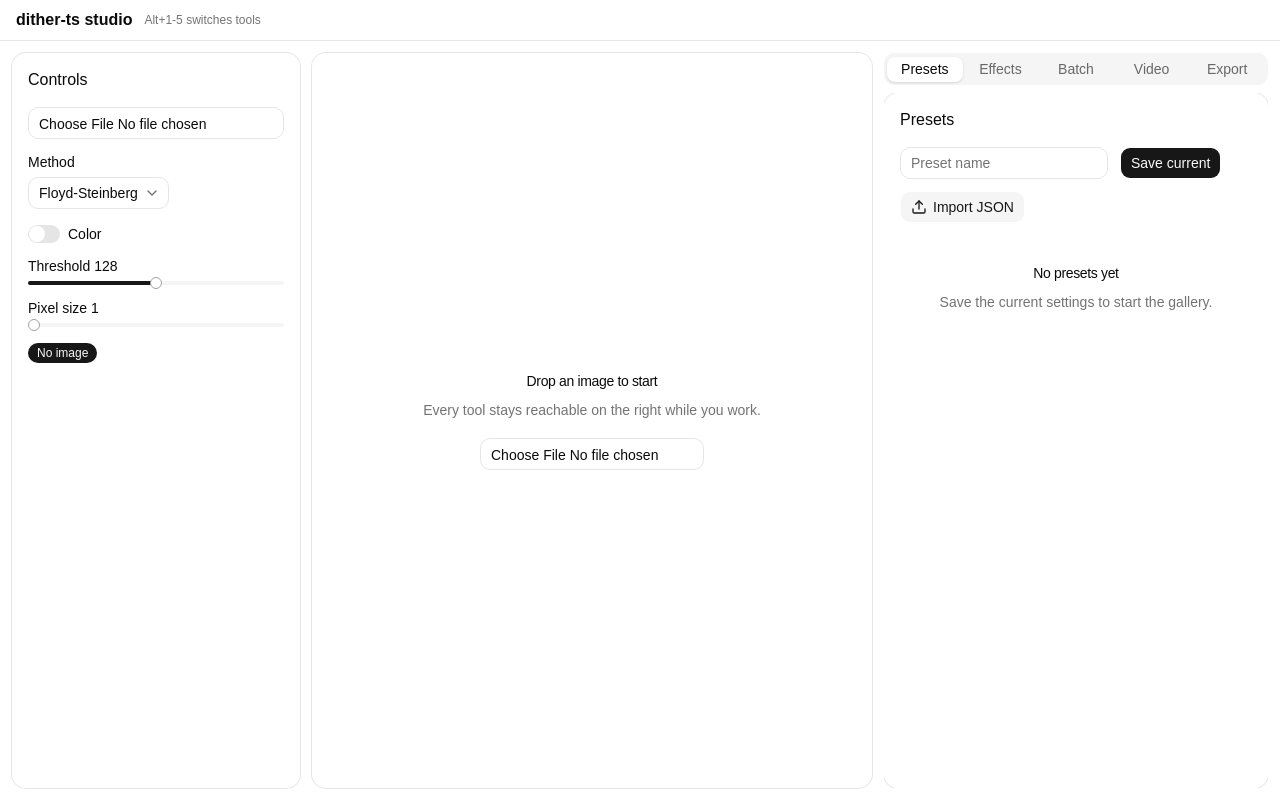
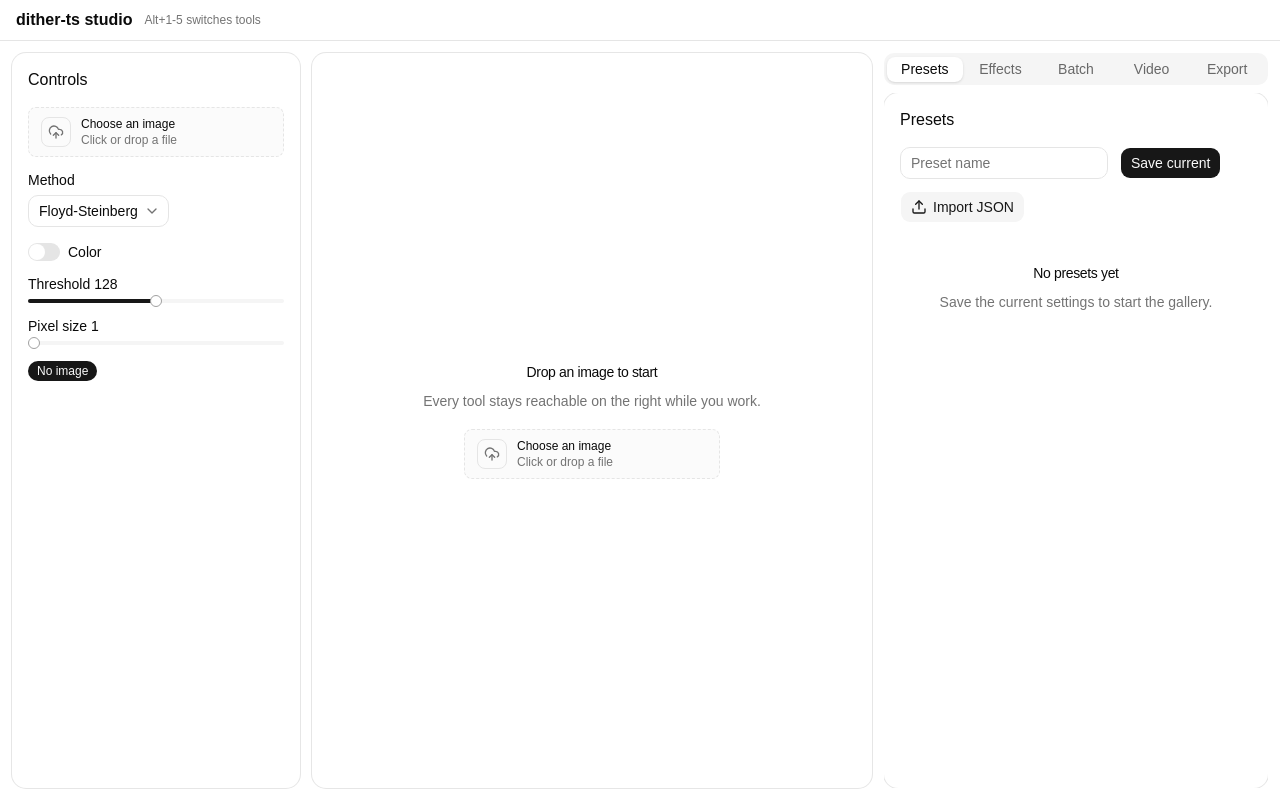
Before and after one commit to lilianpichard/dither-ts, a React (Vite) app in the folder app/: page / in a window 1280 px wide. Built offline with nearby package versions, Linux system fonts and the light colour scheme.

Commit message:
feat: shared image dropzone in controls and canvas

```diff
--- a/app/src/App.tsx
+++ b/app/src/App.tsx
@@ -4,6 +4,7 @@ import { stripKeys } from "./presets/store";
 import { useApp } from "./store";
 import CanvasViewport from "./components/CanvasViewport";
 import ControlPanel from "./components/ControlPanel";
+import { ImageDropzone } from "./components/ImageDropzone";
 import ToolsPanel, { TOOL_IDS, type ToolId } from "./components/ToolsPanel";
 import { Toaster } from "@/components/ui/sonner";
 import {
@@ -13,7 +14,6 @@ import {
   EmptyHeader,
   EmptyTitle,
 } from "@/components/ui/empty";
-import { Input } from "@/components/ui/input";
 import { Card } from "@/components/ui/card";
 
 let jobSeq = 0;
@@ -27,7 +27,12 @@ async function fileToSource(file: File) {
   ctx.drawImage(bmp, 0, 0);
   const data = ctx.getImageData(0, 0, bmp.width, bmp.height);
   const copy = new Uint8ClampedArray(data.data);
-  return { width: bmp.width, height: bmp.height, pixels: copy.buffer as ArrayBuffer };
+  return {
+    width: bmp.width,
+    height: bmp.height,
+    pixels: copy.buffer as ArrayBuffer,
+    name: file.name,
+  };
 }
 
 export default function App() {
@@ -106,12 +111,7 @@ export default function App() {
                   </EmptyDescription>
                 </EmptyHeader>
                 <EmptyContent>
-                  <Input
-                    type="file"
-                    accept="image/*"
-                    className="w-56"
-                    onChange={(e) => void onFile(e.target.files?.[0])}
-                  />
+                  <ImageDropzone onFile={(f) => void onFile(f)} className="w-64" />
                 </EmptyContent>
               </Empty>
             </Card>
--- a/app/src/components/ControlPanel.tsx
+++ b/app/src/components/ControlPanel.tsx
@@ -1,8 +1,8 @@
 import { METHOD_NAMES, PALETTES } from "../../../src/index.js";
 import { useApp } from "../store";
+import { ImageDropzone } from "./ImageDropzone";
 import { Badge } from "@/components/ui/badge";
 import { Card, CardContent, CardHeader, CardTitle } from "@/components/ui/card";
-import { Input } from "@/components/ui/input";
 import { Label } from "@/components/ui/label";
 import {
   Select,
@@ -28,7 +28,12 @@ export default function ControlPanel({ onFile }: { onFile: (f: File | undefined)
         <CardTitle>Controls</CardTitle>
       </CardHeader>
       <CardContent className="flex min-h-0 flex-1 flex-col gap-4 overflow-y-auto">
-        <Input type="file" accept="image/*" onChange={(e) => void onFile(e.target.files?.[0])} />
+        <ImageDropzone
+          onFile={(f) => void onFile(f)}
+          fileName={source?.name}
+          busy={rendering}
+          busyLabel="Rendering…"
+        />
         <div className="flex flex-col gap-2">
           <Label>Method</Label>
           <Select value={params.method} onValueChange={(v) => setParams({ method: v })}>
--- /dev/null
+++ b/app/src/components/ImageDropzone.tsx
@@ -0,0 +1,116 @@
+import * as React from "react";
+import { CloudUpload, Loader2 } from "lucide-react";
+
+import { cn } from "@/lib/utils";
+
+interface ImageDropzoneProps {
+  onFile: (file: File) => void;
+  /** Currently loaded file name, shared across every picker instance. */
+  fileName?: string;
+  disabled?: boolean;
+  busy?: boolean;
+  busyLabel?: string;
+  label?: string;
+  hint?: string;
+  className?: string;
+}
+
+/**
+ * Compact image dropzone (click + drag & drop). Icon square + label +
+ * hint in one discreet row; bouncing icon + highlighted border while
+ * dragging; spinner + busy label while working. Keyboard accessible
+ * (real <button>). Shows the shared loaded file name when provided.
+ */
+export function ImageDropzone({
+  onFile,
+  fileName,
+  disabled = false,
+  busy = false,
+  busyLabel = "Loading…",
+  label = "Choose an image",
+  hint = "Click or drop a file",
+  className,
+}: ImageDropzoneProps) {
+  const inputRef = React.useRef<HTMLInputElement>(null);
+  const dragCount = React.useRef(0);
+  const [dragging, setDragging] = React.useState(false);
+  const inactive = disabled || busy;
+
+  const handleFile = (file: File | undefined | null) => {
+    if (!file || inactive) return;
+    if (!file.type.startsWith("image/")) return;
+    onFile(file);
+  };
+
+  return (
+    <div
+      onDragEnter={(e) => {
+        e.preventDefault();
+        if (inactive) return;
+        dragCount.current += 1;
+        setDragging(true);
+      }}
+      onDragLeave={(e) => {
+        e.preventDefault();
+        if (inactive) return;
+        dragCount.current = Math.max(0, dragCount.current - 1);
+        if (dragCount.current === 0) setDragging(false);
+      }}
+      onDragOver={(e) => e.preventDefault()}
+      onDrop={(e) => {
+        e.preventDefault();
+        dragCount.current = 0;
+        setDragging(false);
+        if (inactive) return;
+        handleFile(e.dataTransfer.files?.[0]);
+      }}
+    >
+      <button
+        type="button"
+        disabled={inactive}
+        onClick={() => inputRef.current?.click()}
+        aria-label={busy ? busyLabel : label}
+        className={cn(
+          "flex w-full cursor-pointer items-center gap-2.5 rounded-md border border-dashed px-3 py-2 text-left transition-colors",
+          dragging
+            ? "border-ring bg-muted"
+            : "border-border bg-muted/40 hover:border-ring/60 hover:bg-muted",
+          inactive && "cursor-not-allowed opacity-60 hover:border-border hover:bg-muted/40",
+          className,
+        )}
+      >
+        <span className="shrink-0 rounded-md border border-border p-1.5">
+          {busy ? (
+            <Loader2 className="size-4 animate-spin text-muted-foreground" />
+          ) : (
+            <CloudUpload
+              className={cn(
+                "size-4 text-muted-foreground",
+                dragging && "animate-bounce text-foreground",
+              )}
+            />
+          )}
+        </span>
+        <span className="min-w-0 flex-1">
+          <span className="block truncate text-xs font-medium">
+            {busy ? busyLabel : dragging ? "Drop the image" : (fileName ?? label)}
+          </span>
+          {!busy && <span className="block truncate text-xs text-muted-foreground">{hint}</span>}
+        </span>
+      </button>
+      <input
+        ref={inputRef}
+        type="file"
+        accept="image/*"
+        tabIndex={-1}
+        aria-hidden
+        className="hidden"
+        disabled={inactive}
+        onChange={(e) => {
+          handleFile(e.target.files?.[0]);
+          e.currentTarget.value = "";
+        }}
+      />
+    </div>
+  );
+}
--- a/app/src/store.ts
+++ b/app/src/store.ts
@@ -14,6 +14,7 @@ export interface ImageSource {
   width: number;
   height: number;
   pixels: ArrayBuffer; // RGBA
+  name: string;
 }
 
 export interface RenderResult {
```
